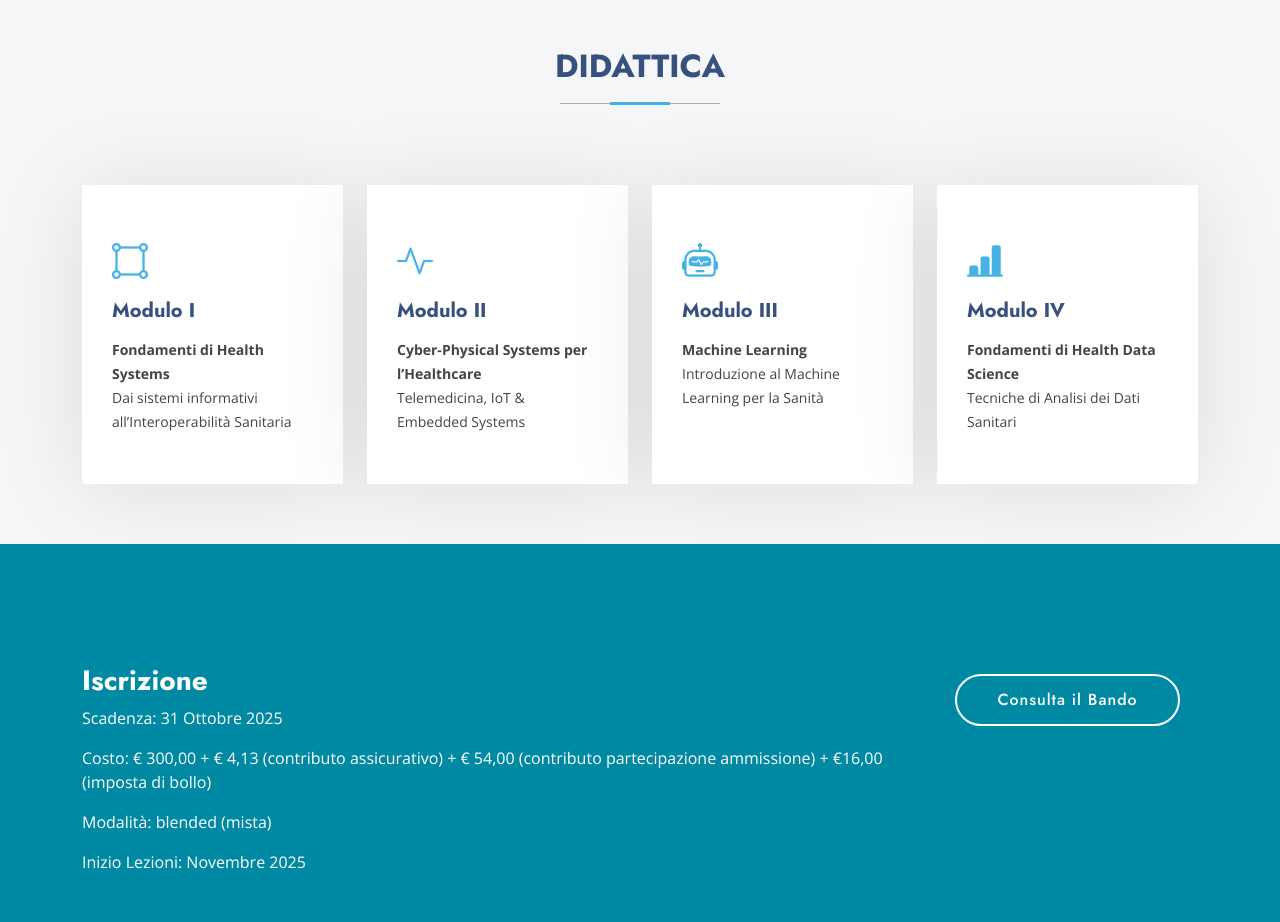
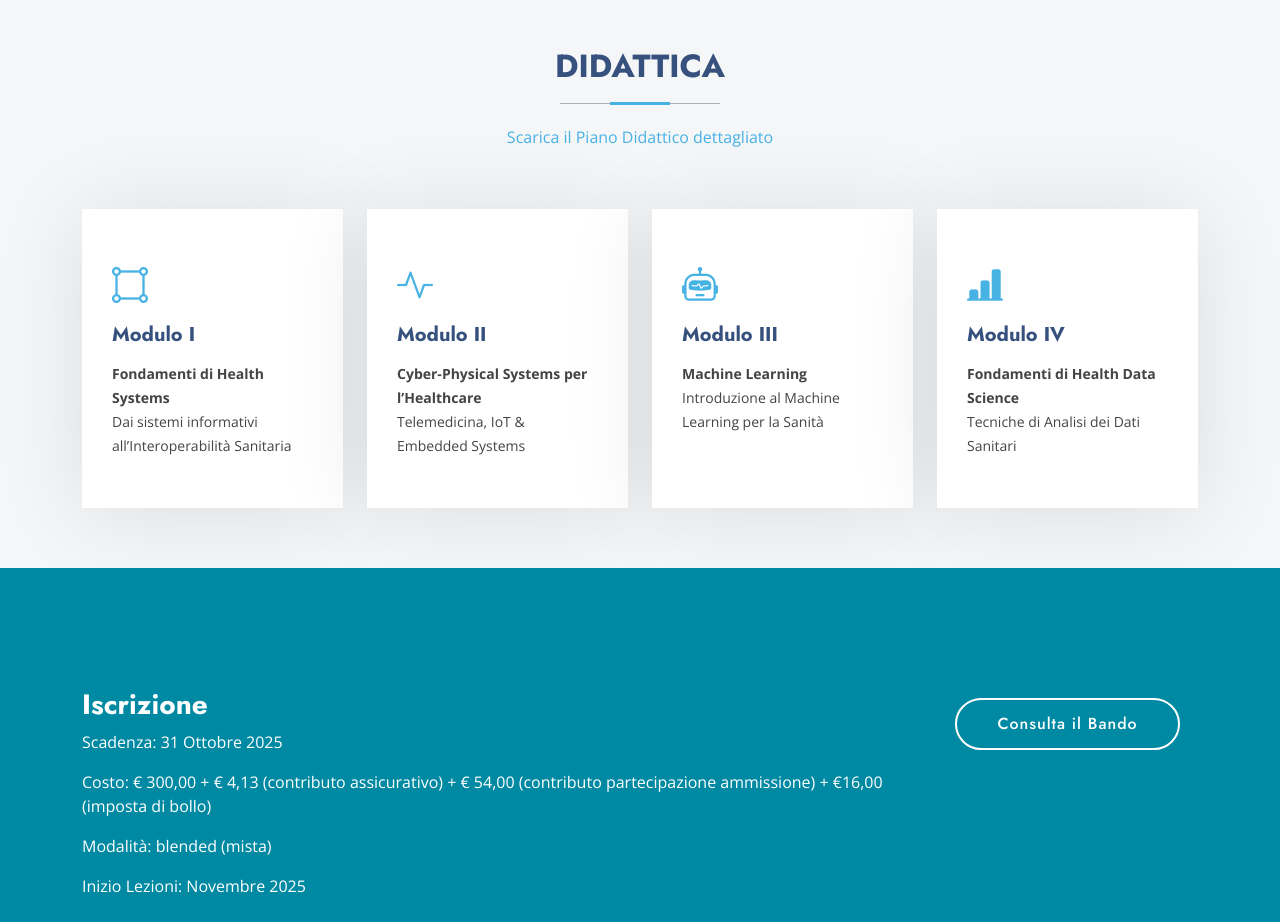
Before and after one commit to masterdigitalhealthuniba/masterdigitalhealthuniba.github.io, a plain HTML site: page index.html in a window 1280 px wide. Shown: the part 2440-3362 px from the top of the page. Drawn offline with nearby package versions, Linux system fonts and the light colour scheme.

Commit message:
Update index.html

```diff
--- a/index.html
+++ b/index.html
@@ -260,7 +260,7 @@
       <!-- Section Title -->
       <div class="container section-title" data-aos="fade-up">
         <h2>Didattica</h2>
-      <!--  <p>Necessitatibus eius consequatur ex aliquid fuga eum quidem sint consectetur velit</p>-->
+        <p><a href="piano_master.pdf">Scarica il Piano Didattico dettagliato</a></p>
       </div><!-- End Section Title -->
 
       <div class="container">
```
